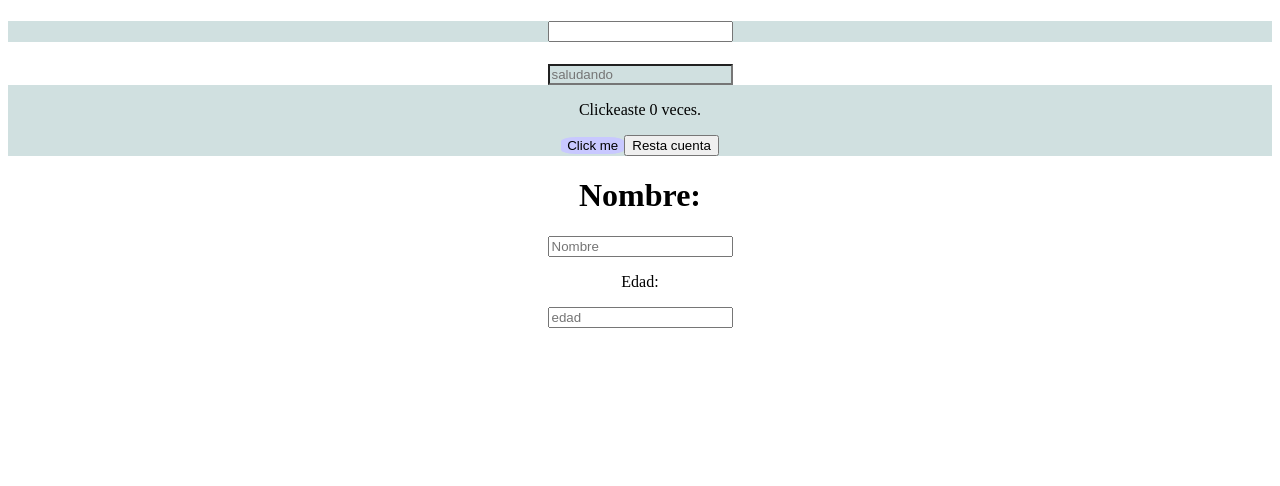
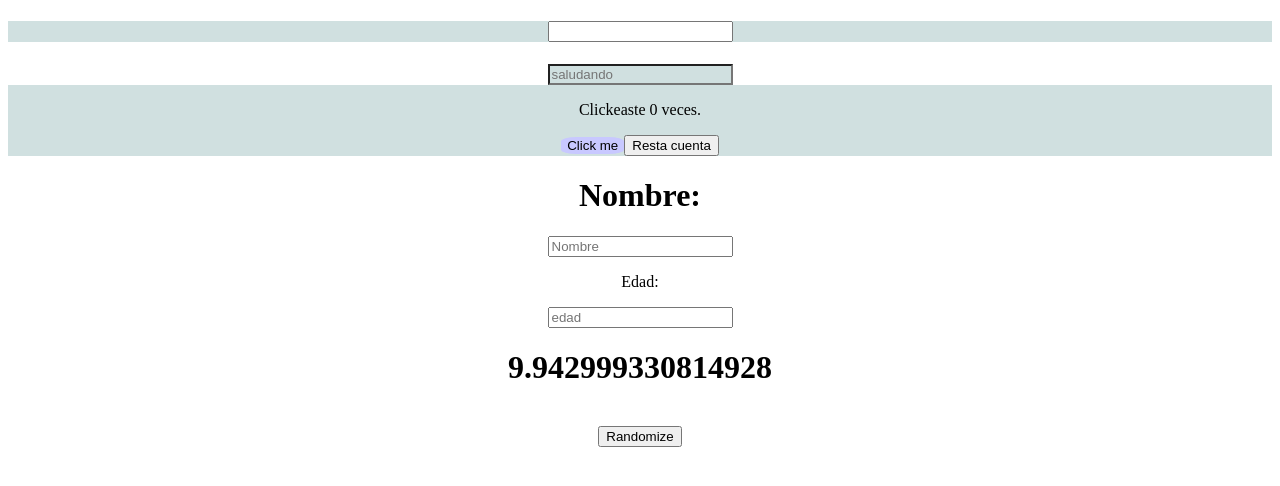
Before and after one commit to davidciliberto1/backagain, a React (Create React App) app: page / in a window 1280 px wide. Shown: the top 486 px of the page. Built offline with nearby package versions, Linux system fonts and the light colour scheme.

Commit message:
practicando

```diff
--- a/src/App.js
+++ b/src/App.js
@@ -6,6 +6,7 @@ import Contador from "./components/contador";
 import Nombre from './components/nombre';
 import Edad from './components/edad';
 import Prueba from './components/cine';
+import Randomize from './components/randomize';
 
 function App() {
   return (
@@ -16,6 +17,8 @@ function App() {
       <Contador />
       <Nombre />
       <Edad />
+      <Randomize/>
+
     </div>
   );
 }
--- a/src/components/cine.jsx
+++ b/src/components/cine.jsx
@@ -12,9 +12,6 @@ const Prueba = () => {
  console.log(obtenerDatos())
   }, [])
 const obtenerDatos = async () => {
-  // const data = fetch();
-  //   const users = await data.json()
-  //   console.log(users);
 
   }
 
--- /dev/null
+++ b/src/components/randomize.jsx
@@ -0,0 +1,16 @@
+import React from 'react'
+
+export default function Randomize() {
+let randomNumber = Math.random() * 10;
+function shuffle() {
+
+}
+    return (
+    <div><h1>{randomNumber}</h1><br/>
+<button
+className='boton-random'
+onClick={shuffle}
+>Randomize</button>
+        </div>
+    )
+}
```
